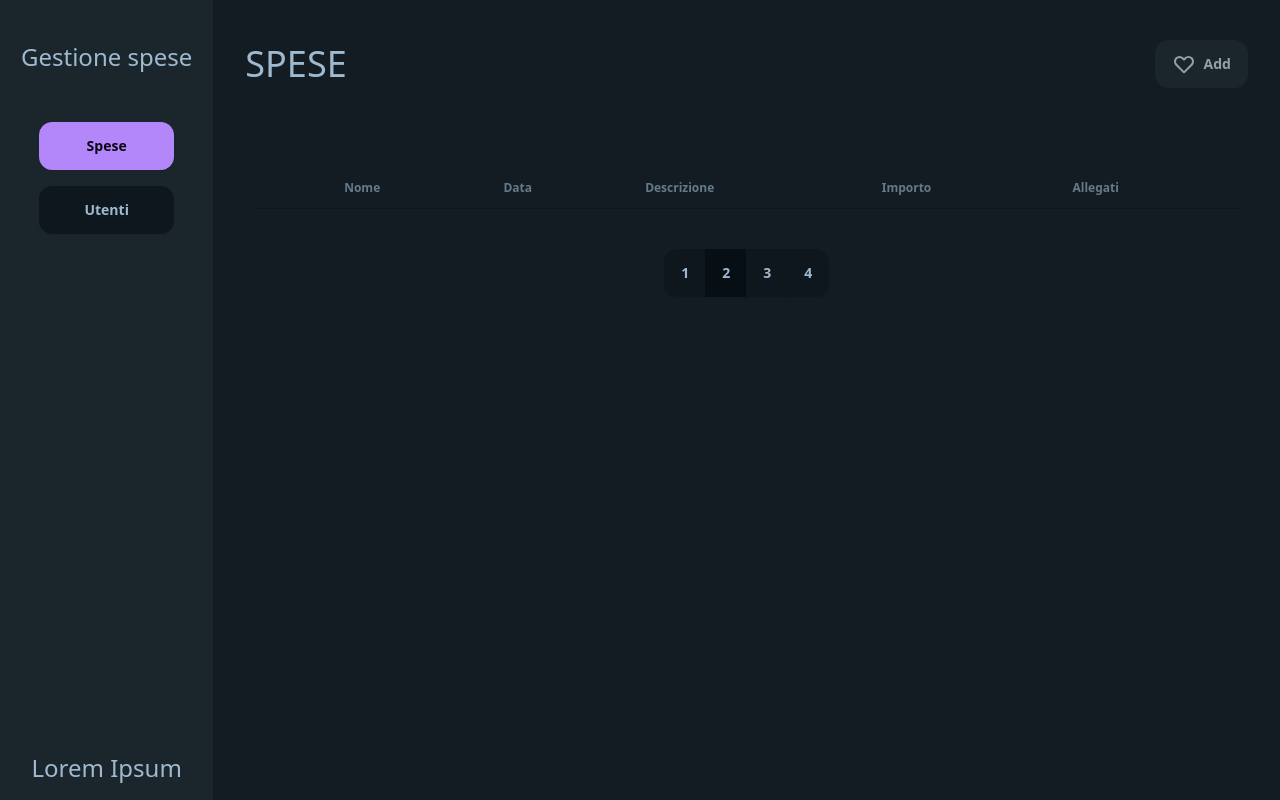
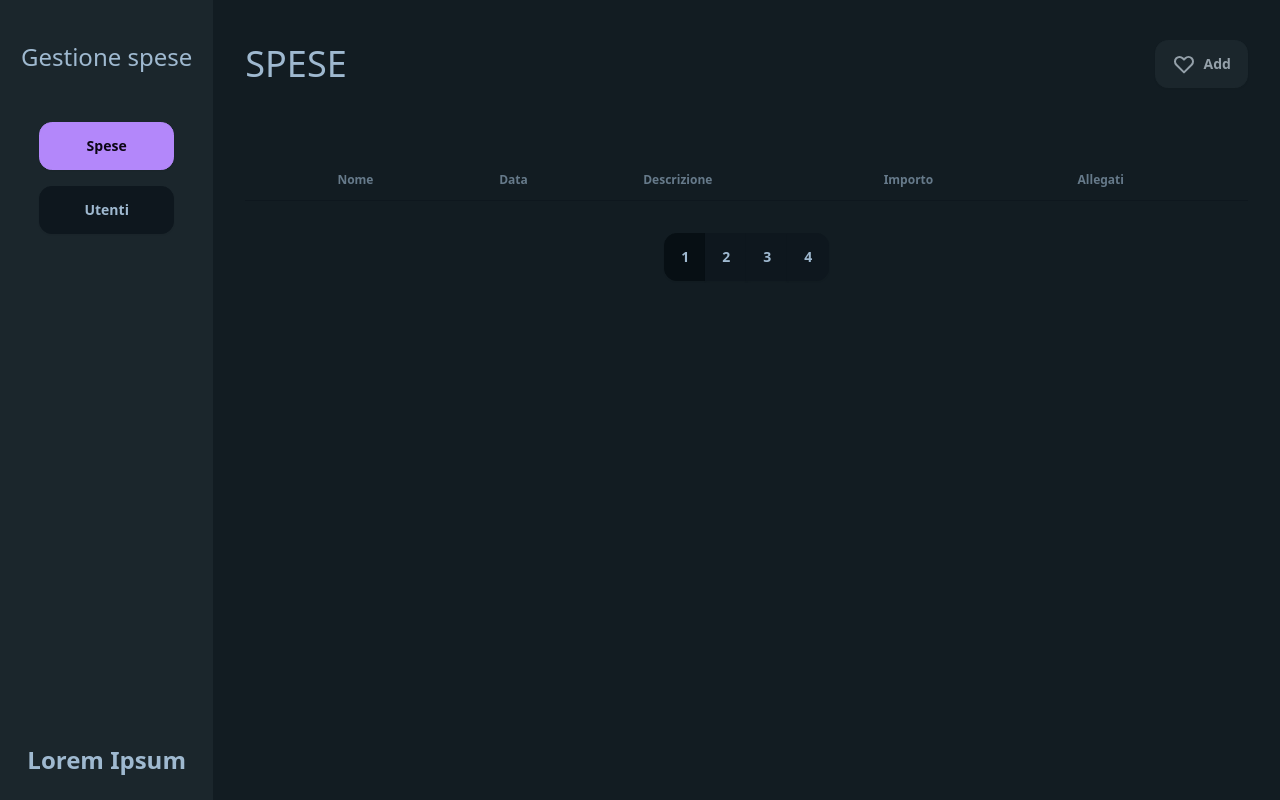
Before and after one commit to SimVac/nota-spese, a Flask app: page / in a window 1280 px wide. Run offline with Flask 3, Linux system fonts and the light colour scheme; a user stored in the database is signed in; lists and menus that the app fills with data are empty; some libraries are stand-ins or nearby versions.

Commit message:
corra gay

```diff
--- a/templates/index.html
+++ b/templates/index.html
@@ -27,7 +27,7 @@
                     </div>
                 </div>
                 <div class="pb-4">
-                    <span id="nome" class="text-2xl">Lorem Ipsum</span>
+                    <button id="nome" class="text-2xl btn btn-ghost">Lorem Ipsum</button>
                 </div>
             </div>
         </div>
@@ -46,7 +46,7 @@
                 </button>
             </div>
             <div class="flex flex-col justify-center">
-                <div class="overflow-x-auto  p-10">
+                <div class="overflow-x-auto  p-8">
                     <table class="table table-zebra" id="tabellaSpese">
                         <!-- head -->
                         <thead>
@@ -66,8 +66,8 @@
                 </div>
                 <div class="flex items-center justify-center">
                     <div class="join">
-                        <button class="join-item btn">1</button>
-                        <button class="join-item btn btn-active">2</button>
+                        <button class="join-item btn btn-active">1</button>
+                        <button class="join-item btn">2</button>
                         <button class="join-item btn">3</button>
                         <button class="join-item btn">4</button>
                     </div>
```
Also changed, not shown: templates/aggiunta.html (added, +33 -0 lines).
